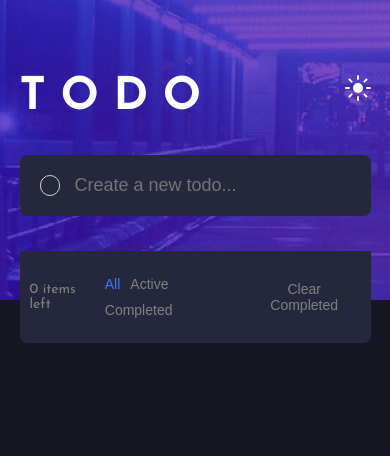
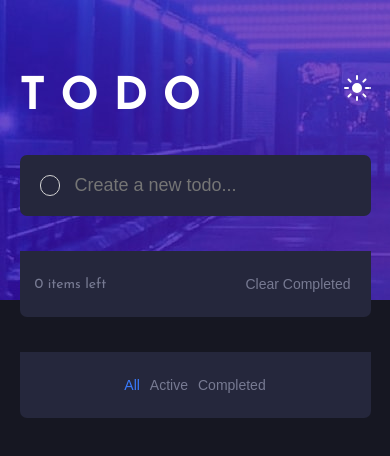
Before and after one commit to ihabsouey/toDoList, a React (Create React App) app: page / in a window 390 px wide. Shown: the top 456 px of the page. Built offline with nearby package versions, Linux system fonts and the light colour scheme.

Commit message:
color mode

```diff
--- a/src/App.js
+++ b/src/App.js
@@ -1,7 +1,7 @@
 import Form from './Form';
-import colorMode from './images/icon-sun.svg'
 import React  , {useState , useEffect} from 'react';
 import Todolist from './Todolist';
+import DarkModeToggle from './DarkMode';
 function App() {
 
   const [todoList, setTodoList] = useState(() =>{
@@ -18,9 +18,9 @@ function App() {
       <div className="container">
         <div className="header">
           <h1>T O D O</h1>
-          <img src={colorMode} height="100%" width="auto"  alt='WhiteMode'/>
+        <DarkModeToggle/>
+
         </div>
-
         <div className="tasks">
           <Form
             todoList={todoList}
--- /dev/null
+++ b/src/DarkMode.js
@@ -0,0 +1,25 @@
+import React, { useState, useEffect } from 'react';
+import colorMode from './images/icon-sun.svg'
+
+const getUserTheme = () => {
+	const theme = localStorage.getItem('theme') || 'dark';
+	return theme === 'dark' ? true : false;
+};
+
+const DarkModeToggle = () => {
+	const [isDarkMode, setIsDarkMode] = useState(getUserTheme());
+
+	useEffect(() => {
+		document.documentElement.className = `${isDarkMode && 'dark'}`;
+		localStorage.setItem('theme', isDarkMode ? 'dark' : 'light');
+	}, [isDarkMode])
+
+	return (
+		<div className='toggle-btn'>
+            <input type="checkbox"  id="darkToggler" checked={isDarkMode} onClick={(e) => setIsDarkMode(e.target.checked)}>
+            </input>
+		</div>
+	)
+}
+
+export default DarkModeToggle
--- a/src/Form.js
+++ b/src/Form.js
@@ -6,7 +6,7 @@ const Form = ({todoList,setTodoList,valueToAdd,setValueToAdd} ) => {
     const submit = (e) => {
         e.preventDefault()
         if ((valueToAdd) && (valueToAdd!==' ') ){
-            setTodoList([{id:uuidv4() , title:valueToAdd , completed:false}, ...todoList])
+            setTodoList([ ...todoList ,{id:uuidv4() , title:valueToAdd , completed:false}])
             setValueToAdd('')
         }
 
--- a/src/Todolist.js
+++ b/src/Todolist.js
@@ -45,7 +45,8 @@ const Todolist = ({ todoList, setTodoList }) => {
                     {
                         todoList.filter(FILTER_MAP[filter]).map((todo) => {
                             return <li className='task' key={todo.id}>
-                                <input type="checkbox" className='check'  checked={todo.completed} onClick={() => handleComplete(todo)} /> {todo.title}
+                                <input type="checkbox" className='checkadd'  checked={todo.completed} onClick={() => handleComplete(todo)} />
+                                <span>{todo.title} </span>
                                 <img className='imgcross' src={cross} alt='delete' onClick={() => handleDelete(todo)} />
                             </li>
 
@@ -54,14 +55,16 @@ const Todolist = ({ todoList, setTodoList }) => {
 
                     <li className='task filter'>
                         <span>{todoList.length} items left </span>
-                        <div>
-                            {/* <button id='All'  onClick={() => setFilter('All') }  > All </button>
-                            <button id='Active' onClick={() => setFilter('Active') } > Active </button>
-                            <button id='Completed'  onClick={() => setFilter('Completed') }  > Completed </button>
-                        */}
+                        <div className='filterList'>
+
                             {filterList}
                         </div>
                         <button id='ClearCompleted' onClick={() => handleClearCompleted()}> Clear Completed </button>
+                    </li>
+                    <li className='task add filterListMobile '>
+
+                             {filterList}
+
                     </li>
 
                 </ul>
--- a/src/index.css
+++ b/src/index.css
@@ -3,6 +3,30 @@
   padding: 0;
   box-sizing: border-box;
   font-size: 18px;
+}
+
+
+:root {
+  --icon-image:url("images/icon-moon.svg");
+  --back-image:url("images/bg-desktop-light.jpg");
+  --bg-color: hsl(0, 0%, 98%);
+  --alt-bg-color: white;
+  --font-color:   hsl(235, 19%, 35%);
+  --alt-font-color:  hsl(236, 9%, 61%);
+  --primary-color: #607d8b;
+  --secondary-color: #93B5C6;
+}
+
+.dark {
+  --icon-image:url("images/icon-sun.svg");
+
+  --back-image:url("images/bg-desktop-dark.jpg");
+
+  --bg-color: hsl(235, 21%, 11%);
+  --alt-bg-color: hsl(235, 24%, 19%);
+  --font-color: hsl(234, 39%, 85%);
+  --alt-font-color: hsl(234, 11%, 52%);
+
 }
 
 body {
@@ -14,8 +38,8 @@ body {
 .app {
   width: 100%;
   min-height: 100vh;
-  background-color: hsl(235, 21%, 11%);
-  background-image: url("images/bg-desktop-dark.jpg");
+  background-color: var(--bg-color);
+  background-image: var(--back-image);
   background-repeat: no-repeat;
   text-align: center;
   display: flex;
@@ -23,20 +47,27 @@ body {
 }
 
 .container {
+
   margin: 75px 0;
   width: 40%;
   max-width: 700px;
 
 }
-@media screen  and (max-width :1100px) {
+
+@media screen and (max-width :1100px) {
   .container {
-  min-width: none !important;
-
+    min-width: none !important;
     margin-top: 75px;
-  max-width: 500px;
-
+    max-width: 500px;
     width: 90%;
   }
+  .filterListMobile{
+    visibility: visible !important;
+  }
+  .filterList{
+    display: none;
+  }
+
 }
 
 .header {
@@ -45,9 +76,11 @@ body {
   justify-content: space-between;
   color: white;
 }
-h1{
+
+h1 {
   font-size: 2.5em;
 }
+
 .add {
   position: relative;
   margin: 35px 0;
@@ -55,27 +88,31 @@ h1{
 }
 
 .task {
+  overflow: hidden;
   width: 100%;
   padding: 20px 55px;
-  background-color: hsl(235, 24%, 19%);
+  background-color: var( --alt-bg-color);
   text-align: start;
   font-weight: 400;
   font-size: 18px;
   border: none;
-  color: white;
+  color: var(--font-color);
   position: relative;
-  border-bottom: 1px solid gray;
+  border-bottom: 1px solid var(--alt-font-color) ;
 }
-.task:first-child{
-  border-radius: 7px 7px 0 0 ;
+
+.task:first-child {
+  border-radius: 7px 7px 0 0;
 }
-.task:last-child{
-  border-radius: 0 0  7px 7px ;
+
+
+.task:nth-last-child(-n+2) {
+  border-radius: 0 0 7px 7px;
   border: none;
 }
 
-#taskadd{
-  position:static;
+#taskadd {
+  position: static;
   border-radius: 7px;
 }
 
@@ -83,7 +120,7 @@ ul {
   list-style: none;
 }
 
-input[type="checkbox"] {
+.checkadd {
   position: absolute;
   top: 20px;
   left: 20px;
@@ -97,49 +134,75 @@ input[type="checkbox"] {
   transform: scale(1);
 }
 
-input[type="checkbox"]:checked {
-  background: url("images/icon-check.svg") center no-repeat ,
+.checkadd:checked {
+  background: url("images/icon-check.svg") center no-repeat,
     linear-gradient(45deg, hsl(192, 100%, 67%), hsl(280, 87%, 65%));
   border: none;
   background-size: 60%, 100%;
 
   ;
 }
+.checkadd:checked + span{
+  color: var(--alt-font-color);
+  text-decoration: line-through;
+}
 
-input[type="checkbox"]:hover {
+.checkadd:hover {
   border: 1px solid hsl(192, 100%, 67%);
-  transition: 0.5s ;
+  transition: 0.5s;
 
 }
-.imgcross{
+
+#darkToggler {
+  height: 1.45em;
+  width: 1.45em;
+
+  appearance: unset;
+  background-repeat: no-repeat;
+  cursor: pointer;
+  background-size: 100%;
+  background: var(--icon-image);
+}
+
+.imgcross {
   position: absolute;
-  right:  0;
+  right: 0;
   margin-right: 20px;
   cursor: pointer;
 }
-.filter{
-  padding: 20px 10px;
+
+.filter {
+  padding: 20px 15px;
   display: flex;
-  justify-content:space-between;
+  justify-content: space-between;
   align-items: center;
 }
-.filter span{
+
+.filter span {
   font-size: 14px;
-  color: gray;
+  color: var(--alt-font-color);
 
 }
-button{
+
+button {
   background: none;
   border: none;
-  color: gray;
+  color: var(--alt-font-color);
   margin: 5px;
   font-size: 14px;
   cursor: pointer;
 }
-button:hover{
-  transition: 0.5s ease-in;
-  color: white;
+
+button:hover {
+  transition: 0.2s ease-in;
+  color: var(--font-color);
 }
-button[aria-pressed='true']{
-  color:hsl(220, 98%, 61%)
+
+button[aria-pressed='true'] {
+  color: hsl(220, 98%, 61%)
 }
+
+.filterListMobile{
+  text-align: center;
+  visibility: hidden;
+}
```
